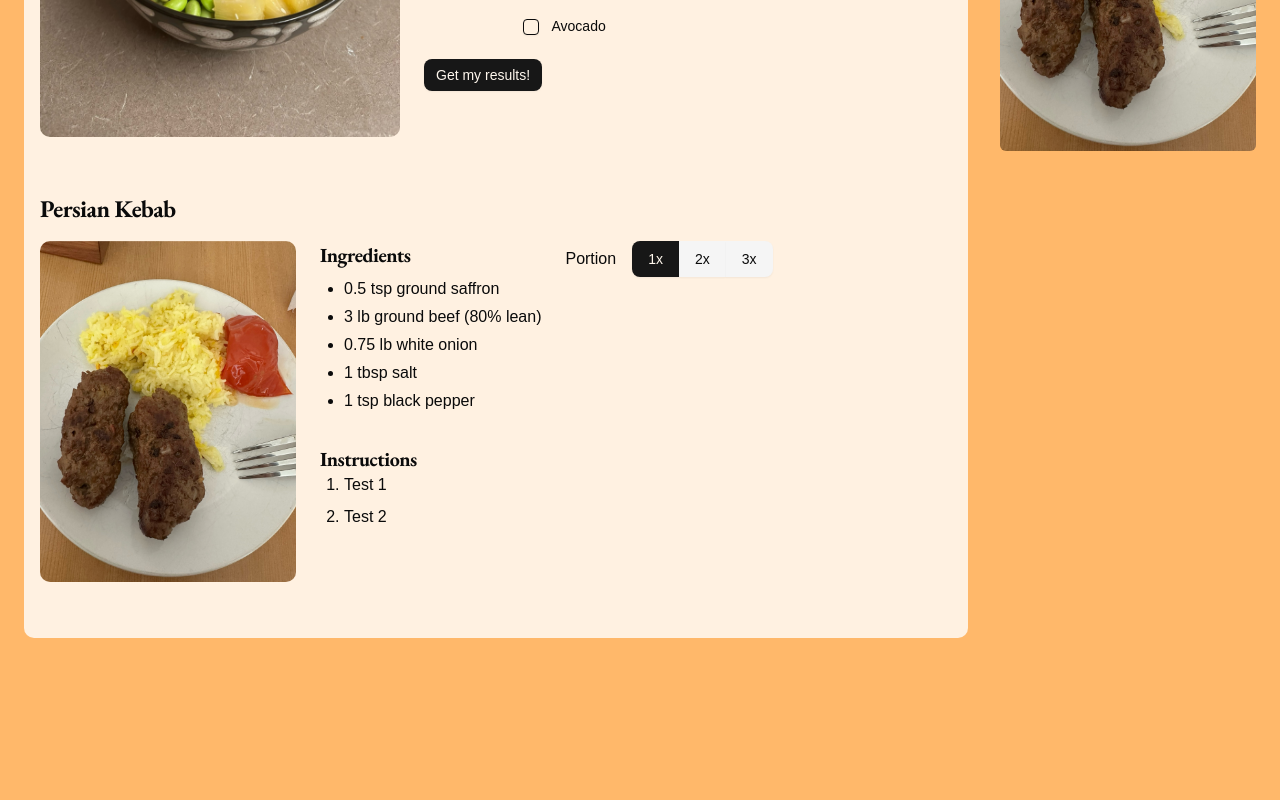
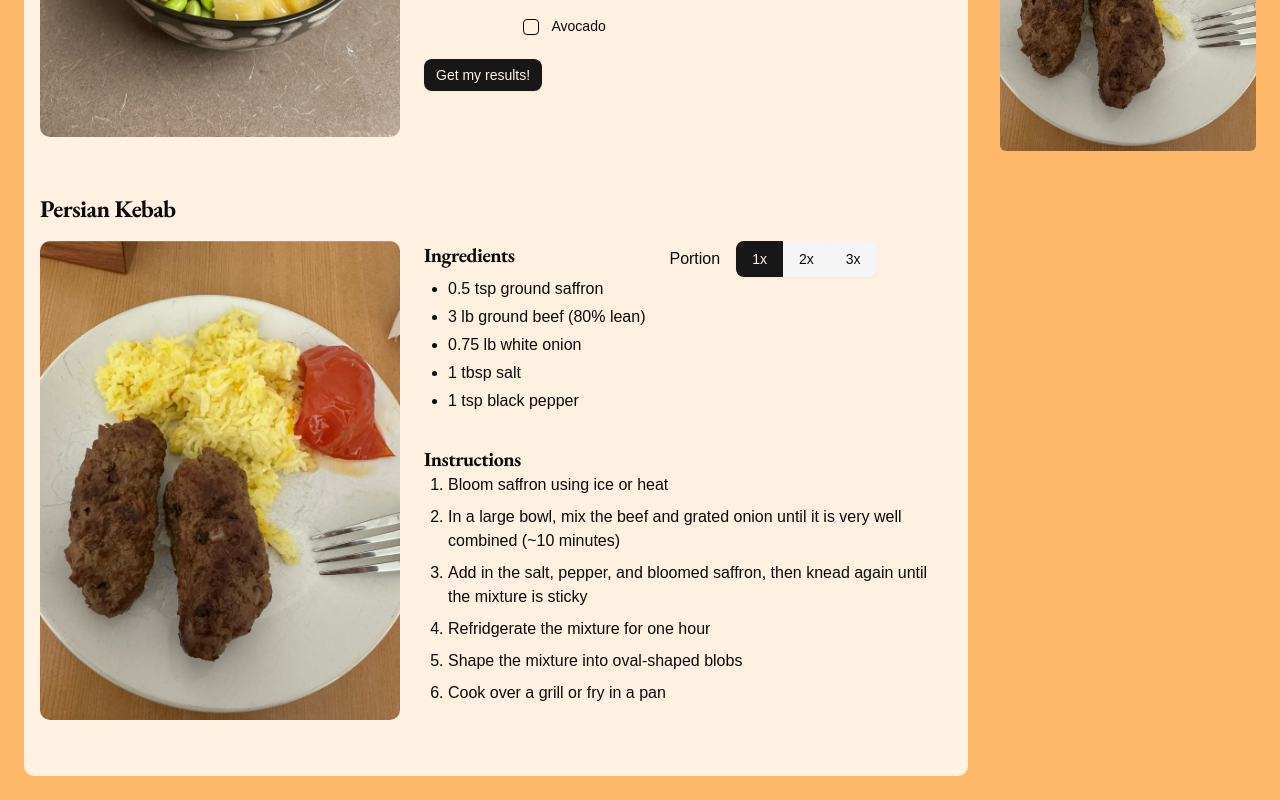
Before and after one commit to ClarenceBallensky/Cooking_Blog, a SvelteKit app: page / in a window 1280 px wide. Shown: the part 1165-1965 px from the top of the page. Before the commit the page ends 1827 px from the top, so only its background shows below. Built offline with nearby package versions, Linux system fonts and the light colour scheme; a web font is replaced by a local one.

Commit message:
kebab section finished!

```diff
--- a/src/routes/+page.svelte
+++ b/src/routes/+page.svelte
@@ -500,7 +500,7 @@
                         <img
                             src="/images/Persian_Kebab.jpg"
                             alt="Persian Kebab"
-                            class="rounded-lg w-64"
+                            class="rounded-lg w-90"
                         />
                     </div>
 
@@ -566,8 +566,12 @@
                         <div>
                             <h3>Instructions</h3>
                             <ol class="list-decimal pl-6 space-y-2">
-                                <li>Test 1</li>
-                                <li>Test 2</li>
+                                <li>Bloom saffron using ice or heat</li>
+                                <li>In a large bowl, mix the beef and grated onion until it is very well combined (~10 minutes)</li>
+                                <li>Add in the salt, pepper, and bloomed saffron, then knead again until the mixture is sticky</li>
+                                <li>Refridgerate the mixture for one hour</li>
+                                <li>Shape the mixture into oval-shaped blobs</li>
+                                <li>Cook over a grill or fry in a pan</li>
 
                             </ol>
                         </div>
```
